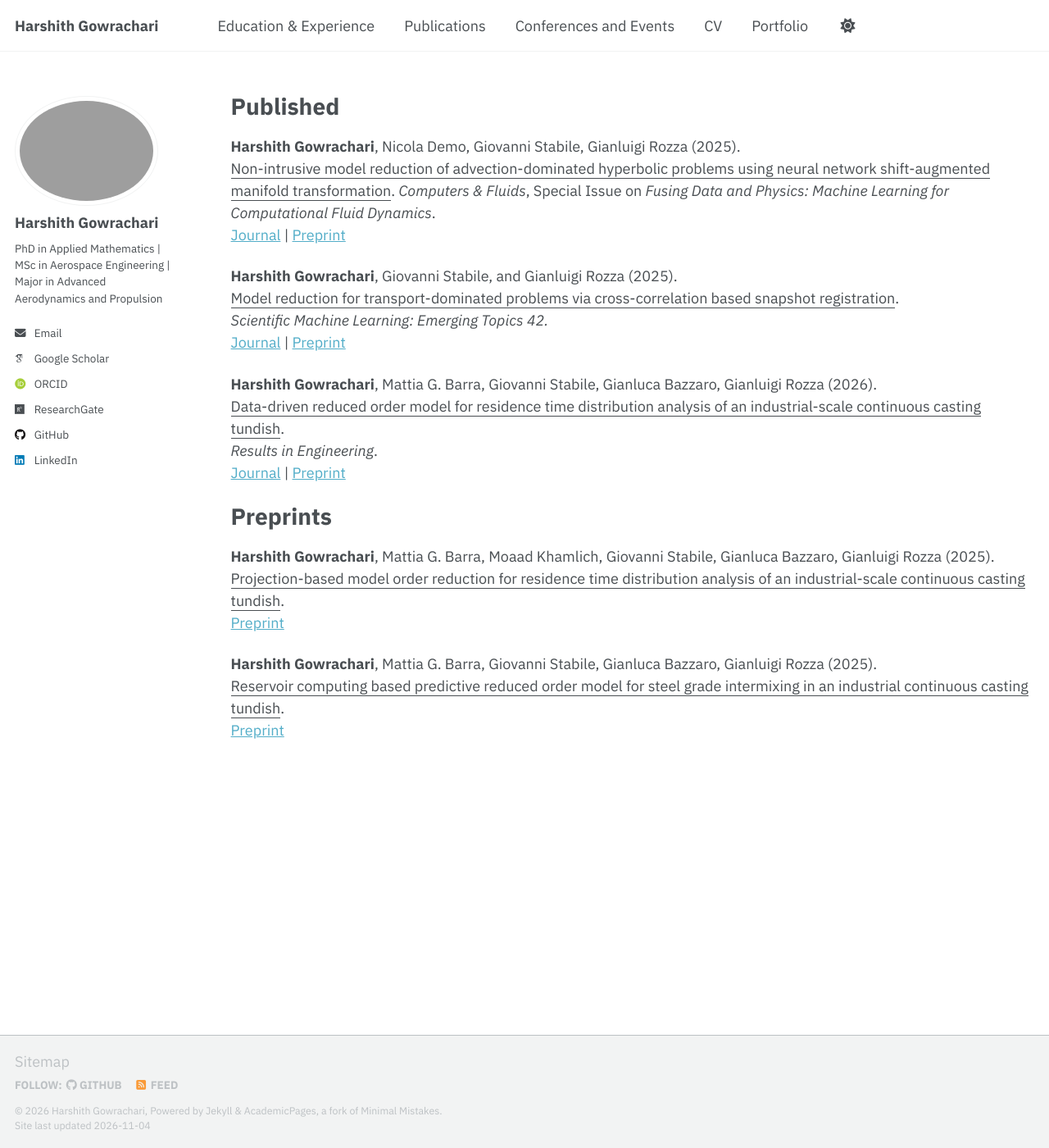
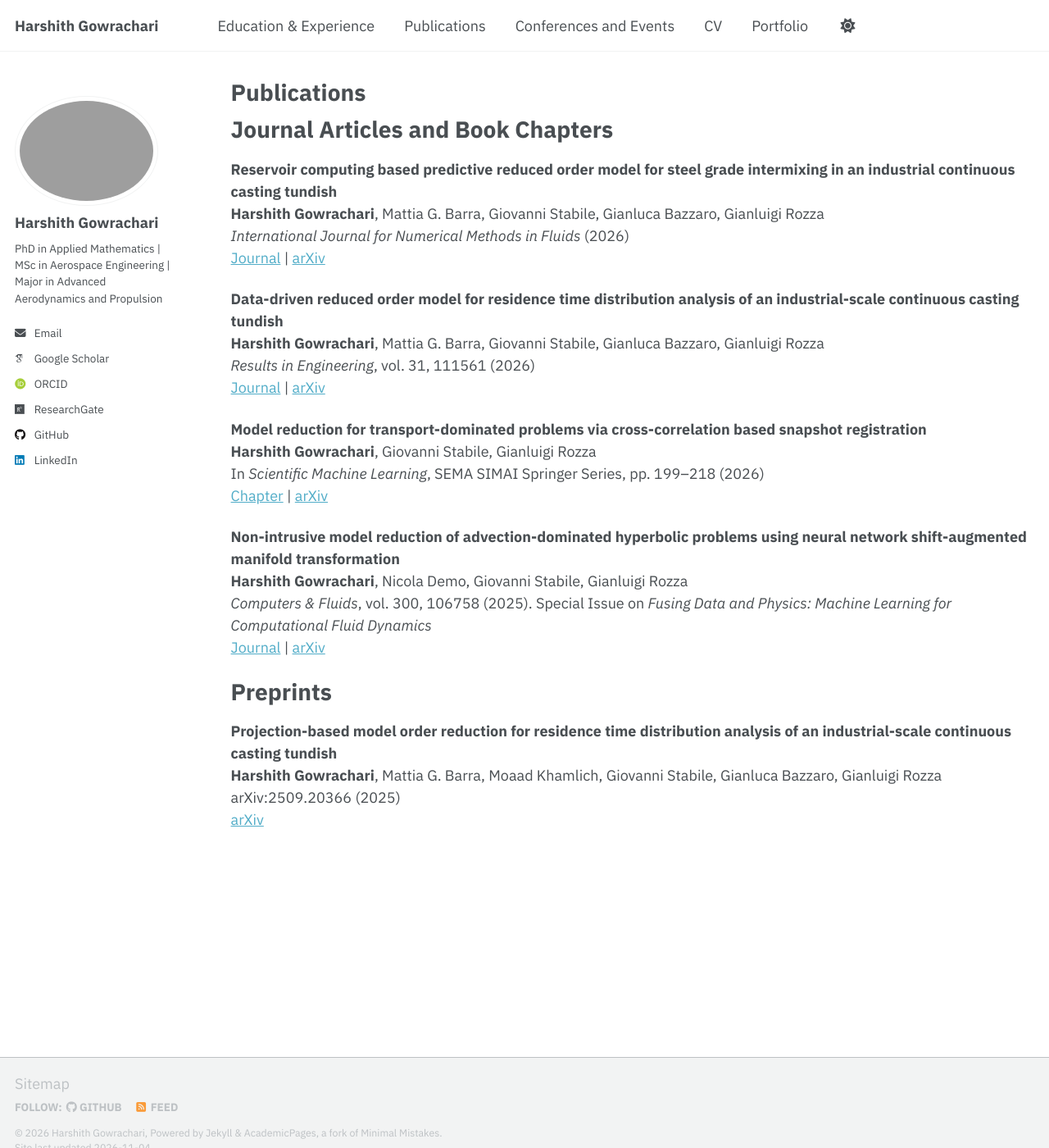
Before and after one commit to harshith-gowrachari/harshith-gowrachari.github.io, a Jekyll site: the page built from _pages/publications.md, in a window 1280 px wide and 1400 px high. Shown: the whole window at 82% size. Built offline with Jekyll 4.4.1, drawn with Linux system fonts in a browser that asks for light colours; some web fonts are replaced; a script that is not in the unit is left out.

Commit message:
Update publications: add IJNMF paper, reorder and complete citations

```diff
--- a/_pages/publications.md
+++ b/_pages/publications.md
@@ -1,38 +1,38 @@
 ---
 layout: archive
-# title: "Publications"
+title: "Publications"
 permalink: /publications/
 author_profile: true
 ---
 {% include base_path %}
 
-Published
+Journal Articles and Book Chapters
 ======
 
-**Harshith Gowrachari**, Nicola Demo, Giovanni Stabile, Gianluigi Rozza (2025).
-<u>Non-intrusive model reduction of advection-dominated hyperbolic problems using neural network shift-augmented manifold transformation</u>. *Computers & Fluids*, Special Issue on *Fusing Data and Physics: Machine Learning for Computational Fluid Dynamics*.
-[Journal](https://doi.org/10.1016/j.compfluid.2025.106758) | [Preprint](https://doi.org/10.48550/arXiv.2407.18419)
+**Reservoir computing based predictive reduced order model for steel grade intermixing in an industrial continuous casting tundish**
+**Harshith Gowrachari**, Mattia G. Barra, Giovanni Stabile, Gianluca Bazzaro, Gianluigi Rozza
+*International Journal for Numerical Methods in Fluids* (2026)
+[Journal](https://doi.org/10.1002/fld.70109) | [arXiv](https://doi.org/10.48550/arXiv.2509.26293)
 
-**Harshith Gowrachari**, Giovanni Stabile, and Gianluigi Rozza (2025).
-<u>Model reduction for transport-dominated problems via cross-correlation based snapshot registration</u>.
-*Scientific Machine Learning: Emerging Topics 42.*
- [Journal](https://doi.org/10.1007/978-3-032-11527-0_10) | [Preprint](https://doi.org/10.48550/arXiv.2501.01299)
+**Data-driven reduced order model for residence time distribution analysis of an industrial-scale continuous casting tundish**
+**Harshith Gowrachari**, Mattia G. Barra, Giovanni Stabile, Gianluca Bazzaro, Gianluigi Rozza
+*Results in Engineering*, vol. 31, 111561 (2026)
+[Journal](https://doi.org/10.1016/j.rineng.2026.111561) | [arXiv](https://doi.org/10.48550/arXiv.2601.00244)
 
-**Harshith Gowrachari**, Mattia G. Barra, Giovanni Stabile, Gianluca Bazzaro, Gianluigi Rozza (2026).
-<br>
-<u>Data-driven reduced order model for residence time distribution analysis of an industrial-scale continuous casting tundish</u>.
-<br>
-*Results in Engineering*.
-<br>
-[Journal](https://doi.org/10.1016/j.rineng.2026.111561) | [Preprint](https://doi.org/10.48550/arXiv.2601.00244)
+**Model reduction for transport-dominated problems via cross-correlation based snapshot registration**
+**Harshith Gowrachari**, Giovanni Stabile, Gianluigi Rozza
+In *Scientific Machine Learning*, SEMA SIMAI Springer Series, pp. 199–218 (2026)
+[Chapter](https://doi.org/10.1007/978-3-032-11527-0_10) | [arXiv](https://doi.org/10.48550/arXiv.2501.01299)
+
+**Non-intrusive model reduction of advection-dominated hyperbolic problems using neural network shift-augmented manifold transformation**
+**Harshith Gowrachari**, Nicola Demo, Giovanni Stabile, Gianluigi Rozza
+*Computers & Fluids*, vol. 300, 106758 (2025). Special Issue on *Fusing Data and Physics: Machine Learning for Computational Fluid Dynamics*
+[Journal](https://doi.org/10.1016/j.compfluid.2025.106758) | [arXiv](https://doi.org/10.48550/arXiv.2407.18419)
 
 Preprints
 ======
 
-**Harshith Gowrachari**, Mattia G. Barra, Moaad Khamlich, Giovanni Stabile, Gianluca Bazzaro, Gianluigi Rozza (2025).
-<u>Projection-based model order reduction for residence time distribution analysis of an industrial-scale continuous casting tundish</u>.
-[Preprint](https://doi.org/10.48550/arXiv.2509.20366)
-
-**Harshith Gowrachari**, Mattia G. Barra, Giovanni Stabile, Gianluca Bazzaro, Gianluigi Rozza (2025).
-<u>Reservoir computing based predictive reduced order model for steel grade intermixing in an industrial continuous casting tundish</u>.
-[Preprint](https://doi.org/10.48550/arXiv.2509.26293)
+**Projection-based model order reduction for residence time distribution analysis of an industrial-scale continuous casting tundish**
+**Harshith Gowrachari**, Mattia G. Barra, Moaad Khamlich, Giovanni Stabile, Gianluca Bazzaro, Gianluigi Rozza
+arXiv:2509.20366 (2025)
+[arXiv](https://doi.org/10.48550/arXiv.2509.20366)
```
